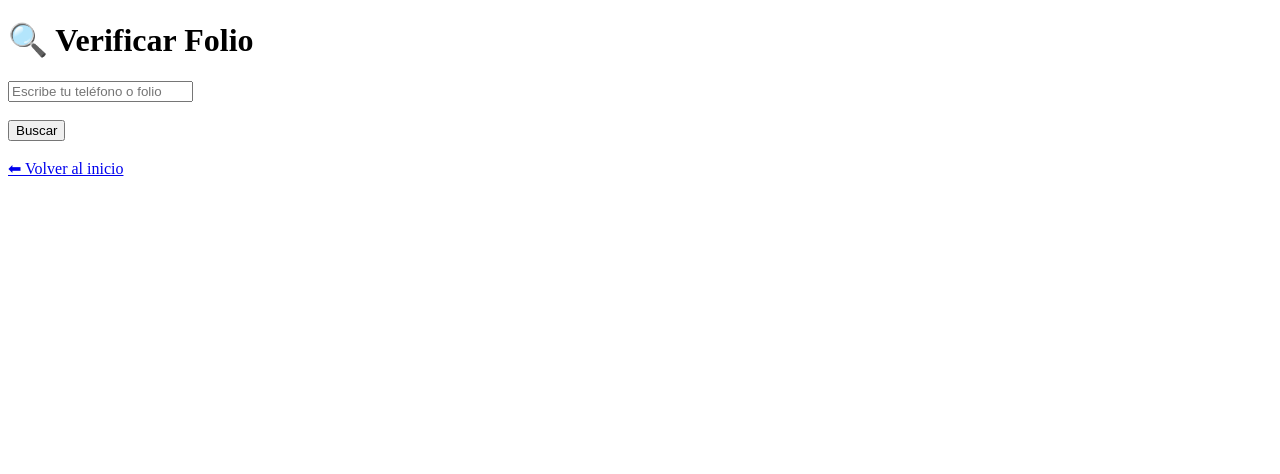
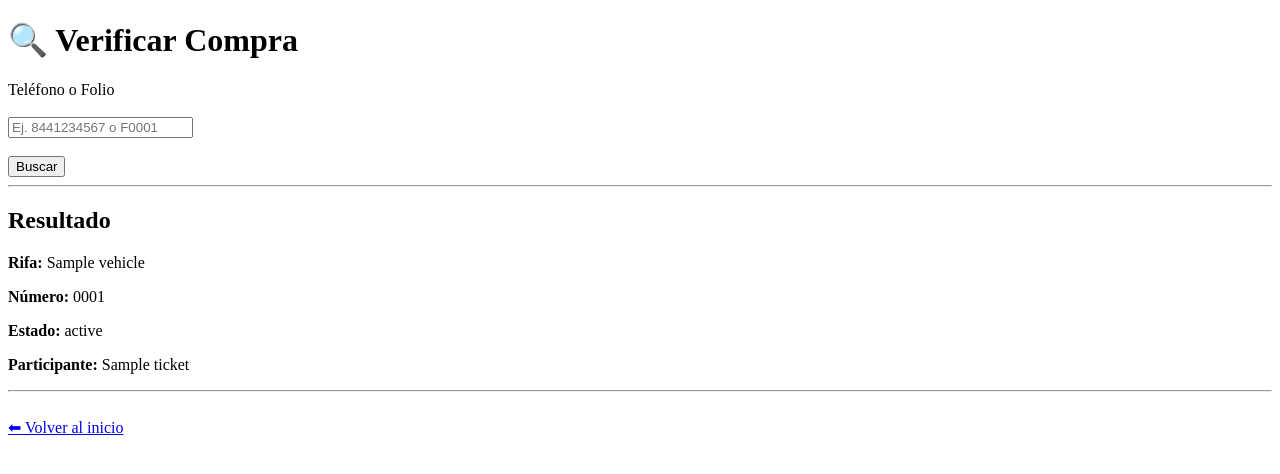
Before and after one commit to Admin1pablo/rifas-entre-amigos-, a Flask app: template templates/verify_folio.html in a window 1280 px wide. Shown: the top 474 px of the page. Run offline with Flask 3, Linux system fonts and the light colour scheme; the template is opened without the code that fills it: most values are stand-ins (such as "Sample title", 1, 10 or a date in 2020).

Commit message:
Update title and heading for purchase verification

```diff
--- a/templates/verify_folio.html
+++ b/templates/verify_folio.html
@@ -1,19 +1,31 @@
 <!DOCTYPE html>
 <html lang="es">
 <head>
+
 <meta charset="UTF-8">
-<title>Verificar Folio</title>
+<title>Verificar Compra</title>
+
 </head>
 
 <body>
 
-<h1>🔍 Verificar Folio</h1>
+<h1>🔍 Verificar Compra</h1>
 
-<form>
+<form method="POST">
+
+<label>
+
+Teléfono o Folio
+
+</label>
+
+<br><br>
 
 <input
 type="text"
-placeholder="Escribe tu teléfono o folio">
+name="search"
+placeholder="Ej. 8441234567 o F0001"
+required>
 
 <br><br>
 
@@ -25,9 +37,36 @@ Buscar
 
 </form>
 
+{% if tickets %}
+
+<hr>
+
+<h2>Resultado</h2>
+
+{% for t in tickets %}
+
+<div>
+
+<p><strong>Rifa:</strong> {{ t.vehicle }}</p>
+
+<p><strong>Número:</strong> {{ "%04d"|format(t.number) }}</p>
+
+<p><strong>Estado:</strong> {{ t.payment_status }}</p>
+
+<p><strong>Participante:</strong> {{ t.participant_name }}</p>
+
+</div>
+
+<hr>
+
+{% endfor %}
+
+{% endif %}
+
 <br>
 
 <a href="/">⬅ Volver al inicio</a>
 
 </body>
+
 </html>
```
